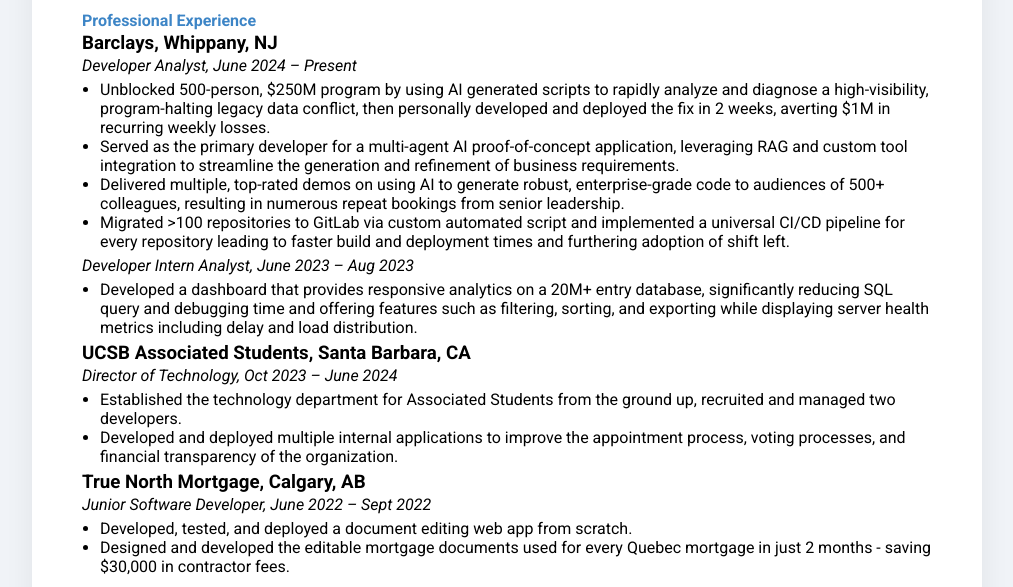
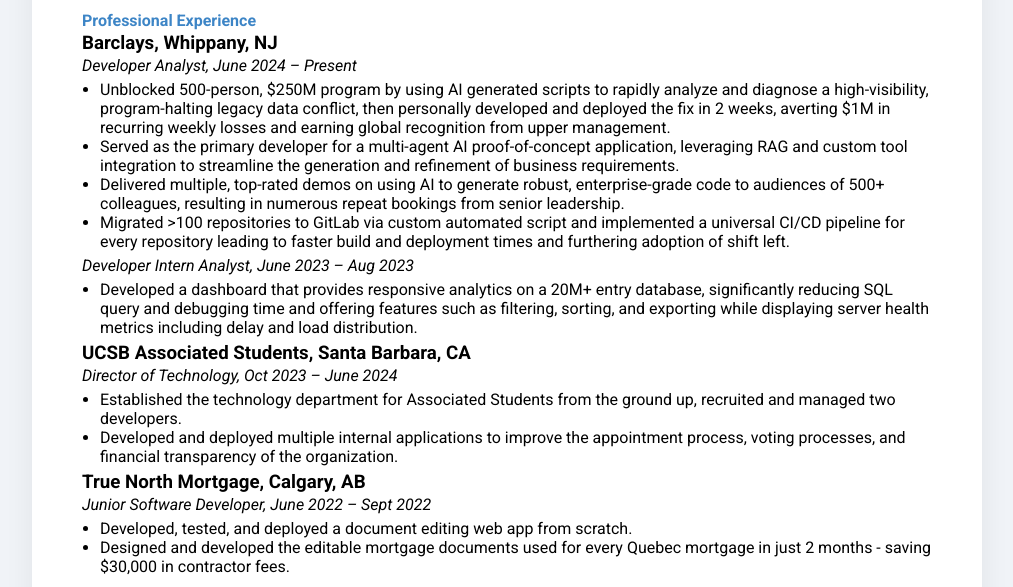
Before and after one commit to MrJacobEisner/resume, a plain HTML site: page index.html in a window 1280 px wide. Shown: the part 189-776 px from the top of the page, without its empty margins (133-1146 px from the left). Drawn offline with Linux system fonts and the light colour scheme.

Commit message:
Update index.html

```diff
--- a/index.html
+++ b/index.html
@@ -134,11 +134,7 @@
             <i>Developer Analyst, June 2024 – Present</i>
             <ul>
                 <li>
-                    Unblocked 500-person, $250M program by using AI generated
-                    scripts to rapidly analyze and diagnose a high-visibility,
-                    program-halting legacy data conflict, then personally
-                    developed and deployed the fix in 2 weeks, averting $1M in
-                    recurring weekly losses.
+                    Unblocked 500-person, $250M program by using AI generated scripts to rapidly analyze and diagnose a high-visibility, program-halting legacy data conflict, then personally developed and deployed the fix in 2 weeks, averting $1M in recurring weekly losses and earning global recognition from upper management.
                 </li>
                 <li>
                     Served as the primary developer for a multi-agent AI
```
